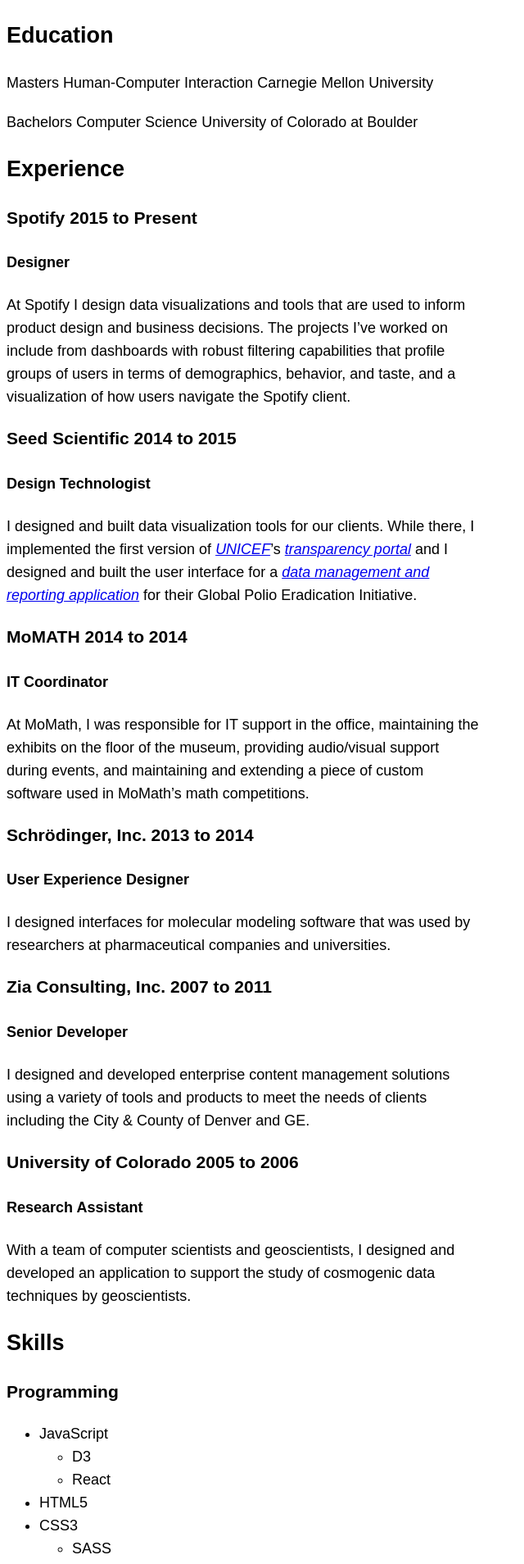
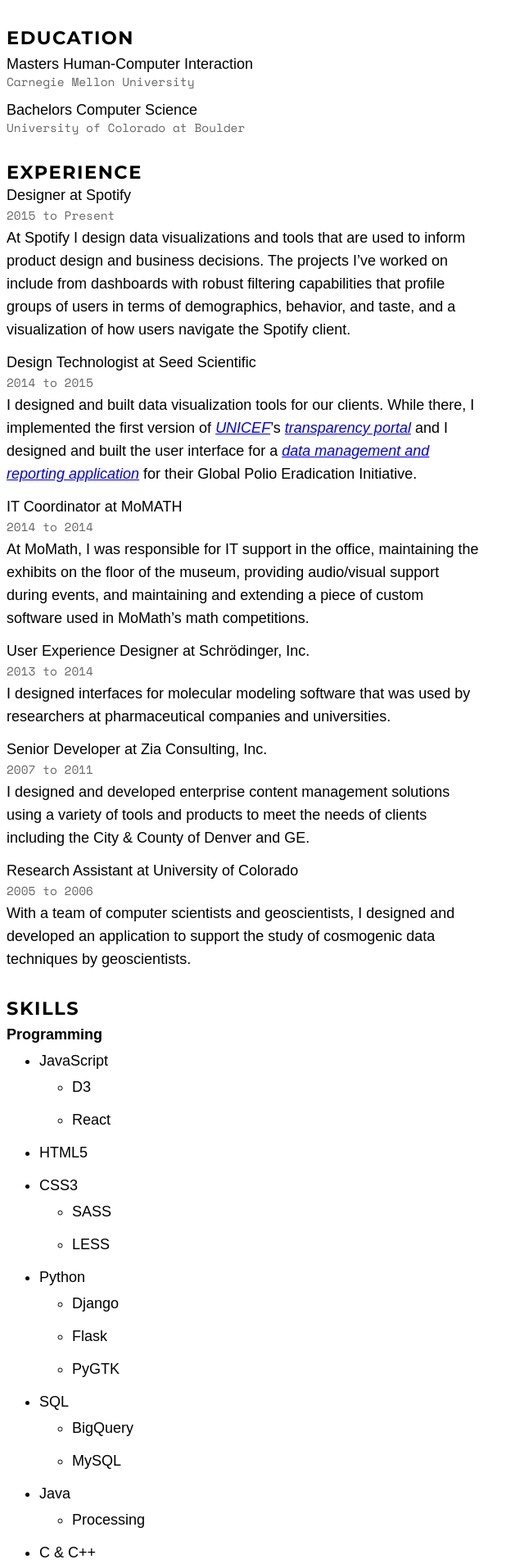
Before and after one commit to darthmall/darthmall.github.io, a Jekyll site: the page built from resume.html, in a window 1280 px wide. Shown: the top 1908 px of the page at 82% size, without its empty margins (0-640 px from the left). Built offline with Jekyll 4.4.1, drawn with Linux system fonts in a browser that asks for light colours; nearby versions of some CDN libraries; some web fonts are replaced.

Commit message:
Reformat the resume using lists
- Use an unordered list instead of paragraphs for the education
- Us a description list instead of sections for experience

```diff
--- a/_sass/layout.sass
+++ b/_sass/layout.sass
@@ -0,0 +1,2 @@
+.school
+  display: block
--- a/_sass/list.sass
+++ b/_sass/list.sass
@@ -1,3 +1,7 @@
-nav ul
+nav ul,
+.plain
   list-style: none
   padding: 0
+
+li + li
+  margin-top: 12px
--- a/_sass/size.sass
+++ b/_sass/size.sass
@@ -4,8 +4,26 @@
 *, *::after, *::before
   box-sizing: inherit
 
-p
+p,
+h1,
+h2,
+h3
   margin: 0
+
+h2
+  margin: $xl-space 0 $sm-space 0
+
+ul,
+dl
+  margin: $sm-space 0
+
+dd
+  margin: 0 0 $lg-space 0
 
 p + p
   margin-top: 1.111em
+
+.title,
+.employment-dates
+  display: inline-block
+  margin-bottom: $sm-space
--- a/_sass/typography.sass
+++ b/_sass/typography.sass
@@ -3,9 +3,32 @@
   font-size: $font-size
   line-height: $line-height
 
+h1
+  font-family: $title-font
+
+h2
+  font-family: $header-font
+  font-size: 1.247em
+  letter-spacing: 0.07em
+  line-height: 1.247
+  text-transform: uppercase
+
+h3
+  font-size: 1em
+
 p
   // Selected experimentally using 18px/28px Chivo
   max-width: 58ch
 
+dt
+  line-height: 1.111
+
 a
   font-style: italic
+
+.school,
+.employment-dates
+  color: #666
+  font-family: $mono-font
+  font-size: 0.802em
+  line-height: 1.108
--- a/_sass/variables.sass
+++ b/_sass/variables.sass
@@ -7,3 +7,8 @@
 $line-height: 1.556
 $line-length: 66ch
 $text-color: black
+
+$sm-space: 4px
+$md-space: 8px
+$lg-space: 16px
+$xl-space: 32px
--- a/resume.html
+++ b/resume.html
@@ -8,33 +8,37 @@
 <main>
   <section id="education">
     <h2>Education</h2>
+    <ul class="plain">
       {% for ed in site.data.education %}
-      <p>
+        <li>
           <span class="degree">{{ ed.degree }}</span>
           <span class="field">{{ ed.field }}</span>
           <span class="school">{{ ed.school }}</span>
-      </p>
+        </li>
       {% endfor %}
+    </ul>
   </section>
 
   <section id="experience">
     <h2>Experience</h2>
-    <section>
     {% assign jobs = site.career | sort: "from" | reverse %}
+
+    <dl>
       {% for job in jobs %}
         {% if job.exclude %}{% continue %}{% endif %}
-        <h3>
-          {{ job.company }}
+        <dt>
+          {{ job.title }} at {{ job.company }}
+        </dt>
+        <dd>
           <span class="employment-dates">
             {{ job.from | split: "-" | first }}
             to
             {% if job.to %}{{ job.to | split: "-" | first }}{% else %}Present{% endif %}
           </span>
-        </h3>
-        <h4>{{ job.title }}</h4>
-        <p>{{ job.content }}</p>
+          {{ job.content }}
+        </dd>
       {% endfor %}
-    </section>
+    </dl>
   </section>
 
   <section id="skills">
```
Lines whose indentation alone changed are shown as unchanged.
